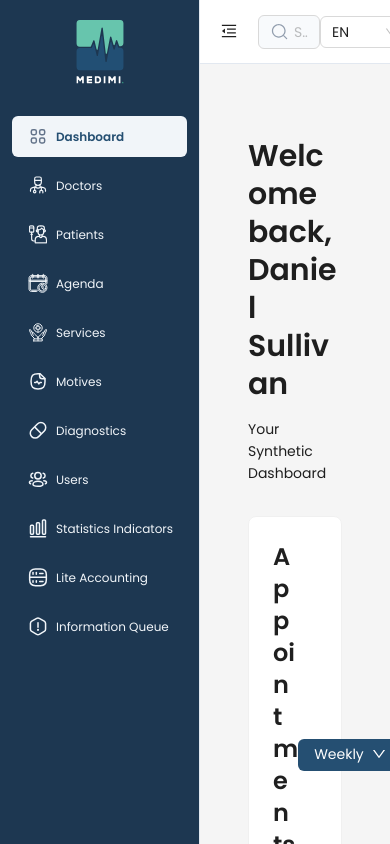
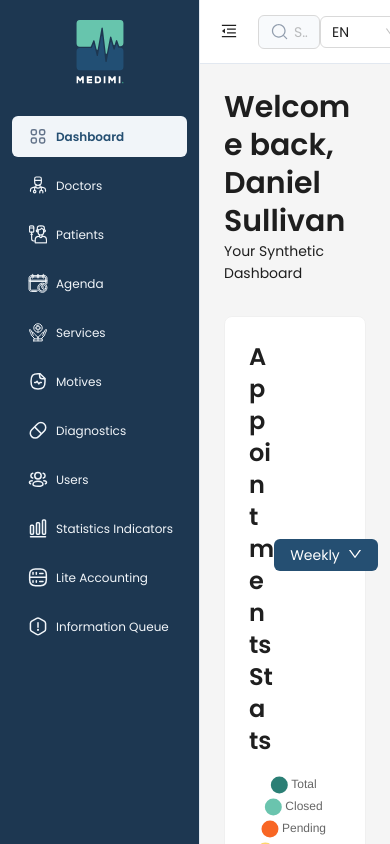
Before and after one commit to deftzero/medimi-caretaker, a React (Vite) app: page /dashboard in a window 390 px wide. Shown: the top 844 px of the page. Built offline with nearby package versions, Linux system fonts and the light colour scheme.

Commit message:
Responsiveness pending

```diff
--- a/src/pages/caretaker/dashboard/Dashboard.tsx
+++ b/src/pages/caretaker/dashboard/Dashboard.tsx
@@ -27,18 +27,18 @@ const Dashboard = () => {
     },
   };
   return (
-    <div className="p-6">
+    <div>
       <div className="mb-8">
-        <Title level={2}>
+        <Title level={2} className="!m-0">
           {t("dashboard.title", { name: "Daniel Sullivan" })}
         </Title>
-        <Text>{t("dashboard.subTitle")}</Text>
+        <Text className="!m-0">{t("dashboard.subTitle")}</Text>
       </div>
       <Row gutter={16}>
         <Col lg={16} xs={24}>
           <Card>
             <div className="header flex flex-row justify-between items-center">
-              <Title level={3} className="m-0">
+              <Title level={3} className="m-0" >
                 {t("dashboard.appointmentsStats")}
               </Title>
               <Dropdown menu={menuProps}>
```
